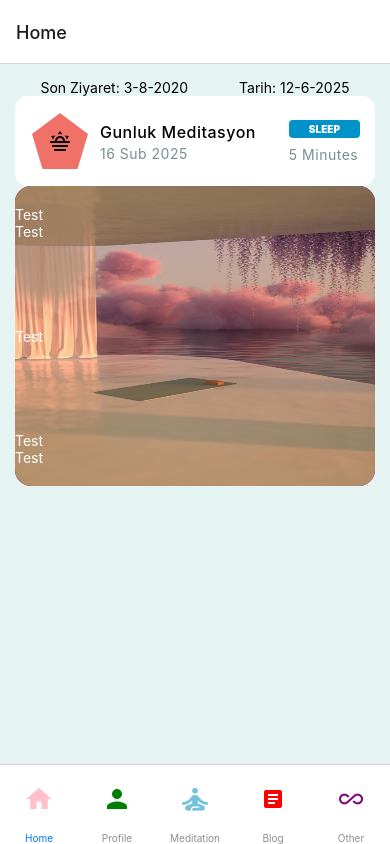
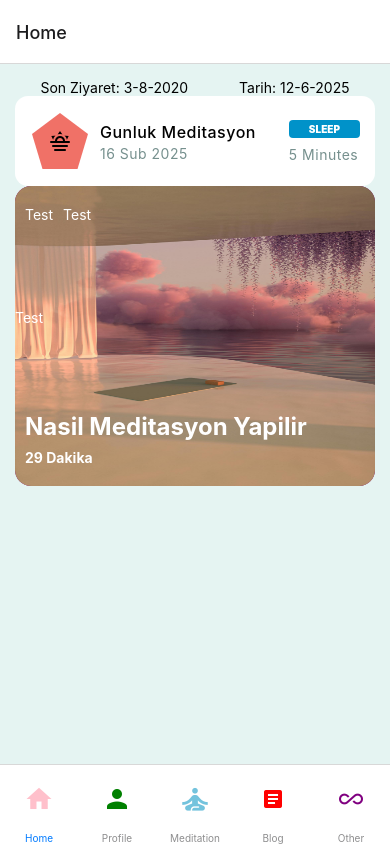
Before and after one commit to erenavar/meditation-app, a React Native app: screen /TabBar in a window 390 px wide. Built offline with nearby package versions, Linux system fonts and the light colour scheme.

Commit message:
adjust some css properties on recommendartion area

```diff
--- a/src/components/WhiteText.tsx
+++ b/src/components/WhiteText.tsx
@@ -1,14 +1,14 @@
 import { StyleSheet, Text, TextProps, View } from "react-native";
 import React, { FC } from "react";
 
-interface IProps extends TextProps {
-  children: string;
-}
+interface IProps extends TextProps {}
 
-const WhiteText = ({ ...props }: IProps) => {
+const WhiteText: FC<IProps> = (props) => {
   return (
     <View>
-      <Text {...props} style={{ color: "white" }}></Text>
+      <Text {...props} style={[{ color: "white" }, props.style]}>
+        {props.children}
+      </Text>
     </View>
   );
 };
--- a/src/navigation/Suggestion.tsx
+++ b/src/navigation/Suggestion.tsx
@@ -9,7 +9,7 @@ const Suggestion = () => {
         resizeMode="stretch"
         source={require("../../assets/suggestionBg.jpg")}
         style={styles.container}>
-        <View>
+        <View style={[styles.recommendationHeader, { marginLeft: 10 }]}>
           <WhiteText>Test</WhiteText>
           <WhiteText>Test</WhiteText>
         </View>
@@ -19,8 +19,12 @@ const Suggestion = () => {
         </View>
         <View>
           {" "}
-          <WhiteText>Test</WhiteText>
-          <WhiteText>Test</WhiteText>
+          <WhiteText style={[styles.name, { marginLeft: 10 }]}>
+            Nasil Meditasyon Yapilir
+          </WhiteText>
+          <WhiteText style={[styles.duration, { marginLeft: 10 }]}>
+            29 Dakika
+          </WhiteText>
         </View>
       </ImageBackground>
     </View>
@@ -36,8 +40,18 @@ const styles = StyleSheet.create({
     width: "100%",
     borderRadius: 16,
     overflow: "hidden",
+    paddingVertical: 20,
     justifyContent: "space-between",
-    paddingVertical: 20,
   },
+  recommendationHeader: { flexDirection: "row", gap: 10 },
   label1: {},
+  name: {
+    fontWeight: "bold",
+    fontSize: 24,
+
+    marginBottom: 8,
+  },
+  duration: {
+    fontWeight: "bold",
+  },
 });
```
